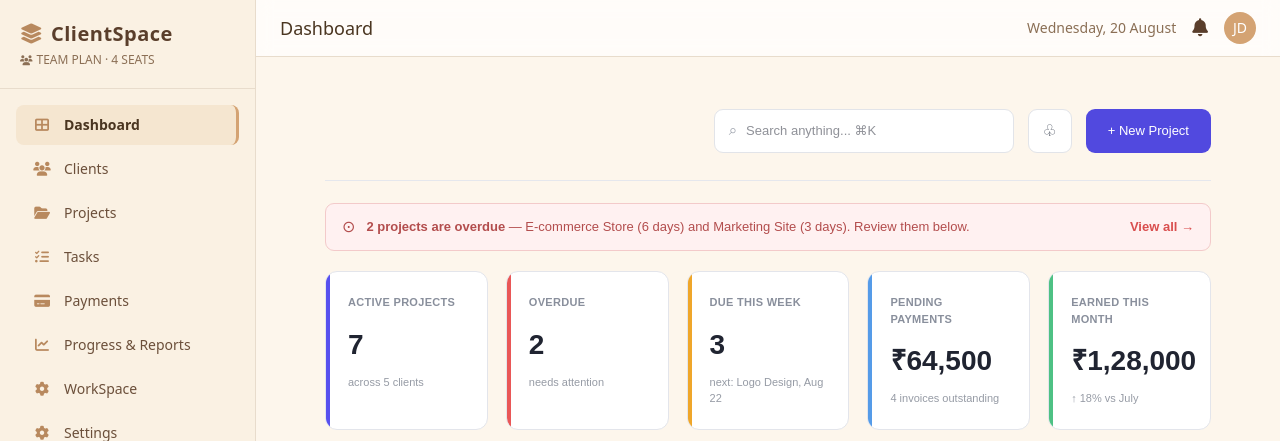
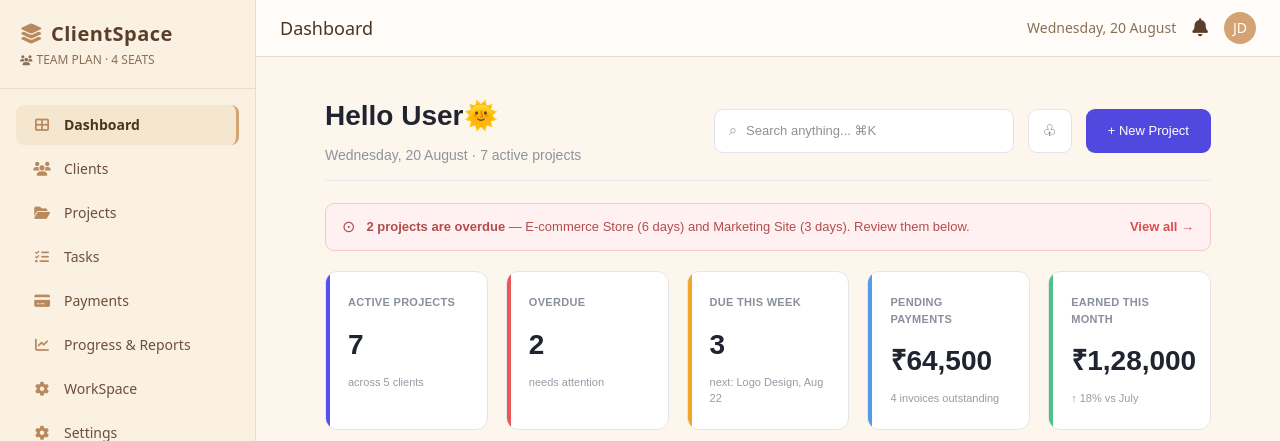
Before and after one commit to amitmahato98/ClientSpace, a Django app: page /dashboard/ in a window 1280 px wide. Shown: the top 441 px of the page. Run offline with Django 5.2, Linux system fonts and the light colour scheme; style sheets or scripts are compiled from the project's sources; some libraries are stand-ins or nearby versions.

Commit message:
Update dashboard HTML

```diff
--- a/dashboard/templates/dashboard/dashboard.html
+++ b/dashboard/templates/dashboard/dashboard.html
@@ -17,10 +17,10 @@
     <header class="dashboard-header">
 
         <div>
-            {% for dash in dashboards %}
-                <h1>{{ dash.user }} 🌞</h1>
+
+                <h1>Hello User🌞</h1>
                 <p>Wednesday, 20 August · 7 active projects</p>
-            {% endfor %}
+
         </div>
 
         <div class="header-actions">
```
